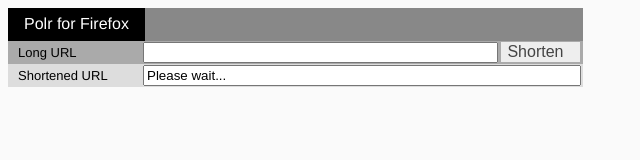
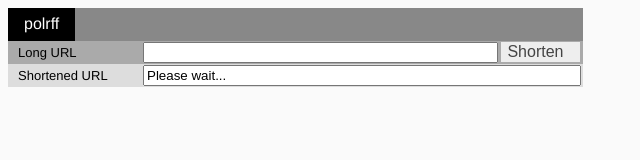
Before and after one commit to hukoeth/polrff, a website: page data/polrffMenu.html in a window 1280 px wide. Shown: the whole page, without its empty margins (0-640 px from the left). Drawn offline with Linux system fonts and the light colour scheme.

Commit message:
Change add-on name in menu. Bump version.

```diff
--- a/data/polrffMenu.html
+++ b/data/polrffMenu.html
@@ -6,7 +6,7 @@
   <body>
   <div class="container">
     <ul class="w3-navbar w3-black">
-      <li class="tabnav"><span class="tabnav">Polr for Firefox</span></li>
+      <li class="tabnav"><span class="tabnav">polrff</span></li>
     </ul>
 
     <div id="Main" class="tab w3-animate-fading">
--- a/package.json
+++ b/package.json
@@ -1,7 +1,7 @@
 {
   "title": "polrff",
   "name": "polrff",
-  "version": "0.0.1",
+  "version": "0.0.2",
   "description": "Shorten URLs with Polr",
   "main": "index.js",
   "author": "Hans-Ulrich Koeth",
```
Also changed, not shown: 1 other file.
